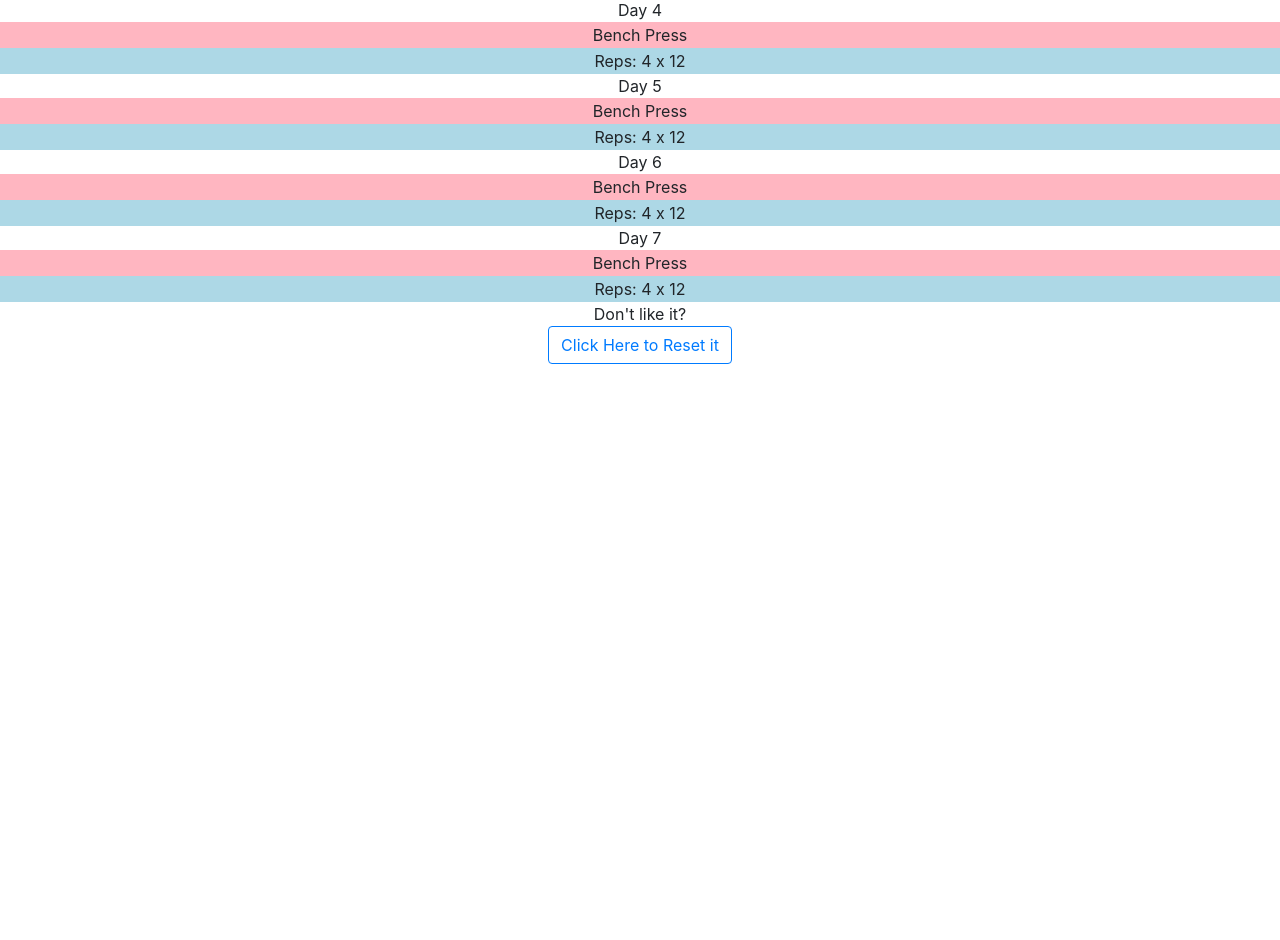
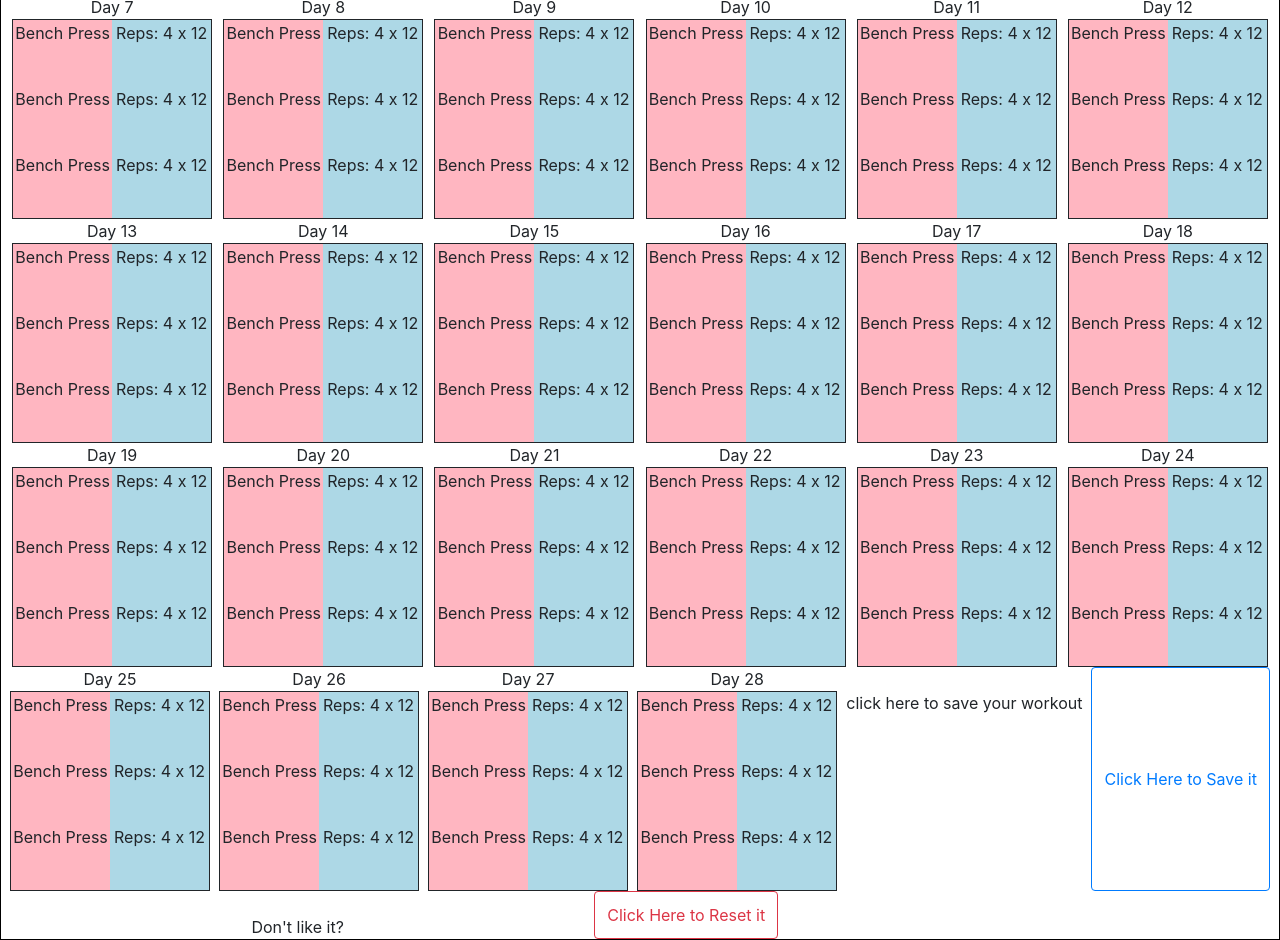
Before and after one commit to petermijkje/workout_app, a React (Create React App) app in the folder workout_app/: page / in a window 1280 px wide. Shown: the part 480-1420 px from the top of the page. Before the commit the page ends 844 px from the top, so only its background shows below. Built offline with nearby package versions, Linux system fonts and the light colour scheme.

Commit message:
added more

```diff
--- a/workout_app/src/Components/Plan/TwelveWeeks.js
+++ b/workout_app/src/Components/Plan/TwelveWeeks.js
@@ -16,12 +16,51 @@ class TwelveWeeks extends Component {
 //will need to receive the type of plan "bulk", "power", "weight loss" to render amount of reps
 
     createPlan = () => {
-      const days = ["Day 1","Day 2","Day 3","Day 4","Day 5","Day 6","Day 7"]
-      const listDays = days.map((days) =>
-        <div>
-          {days}
-          <Day />
-          <Reps />
+      // const days = ["Day 1","Day 2","Day 3","Day 4","Day 5","Day 6","Day 7"]
+      const days = [
+        {id: 1, day: "Day 1"},
+        {id: 2, day: "Day 2"},
+        {id: 3, day: "Day 3"},
+        {id: 4, day: "Day 4"},
+        {id: 5, day: "Day 5"},
+        {id: 6, day: "Day 6"},
+        {id: 7, day: "Day 7"},
+        {id: 8, day: "Day 8"},
+        {id: 9, day: "Day 9"},
+        {id: 10, day: "Day 10"},
+        {id: 11, day: "Day 11"},
+        {id: 12, day: "Day 12"},
+        {id: 13, day: "Day 13"},
+        {id: 14, day: "Day 14"},
+        {id: 15, day: "Day 15"},
+        {id: 16, day: "Day 16"},
+        {id: 17, day: "Day 17"},
+        {id: 18, day: "Day 18"},
+        {id: 19, day: "Day 19"},
+        {id: 20, day: "Day 20"},
+        {id: 21, day: "Day 21"},
+        {id: 22, day: "Day 22"},
+        {id: 23, day: "Day 23"},
+        {id: 24, day: "Day 24"},
+        {id: 25, day: "Day 25"},
+        {id: 26, day: "Day 26"},
+        {id: 27, day: "Day 27"},
+        {id: 28, day: "Day 28"},
+      ]
+
+      const listDays = Object.keys(days).map((day) =>
+        <div
+          key={days[day].id}
+        >
+        {days[day].day}
+        <div className="calendar__day__div">
+        <Day />
+        <Reps />
+        <Day />
+        <Reps />
+        <Day />
+        <Reps />
+        </div>
         </div>
       )
       return listDays
@@ -29,9 +68,10 @@ class TwelveWeeks extends Component {
 
     render() {
       return (
-      <div>
-        {this.createPlan()}
-          Don't like it? <br /><Button outline color="primary"> Click Here to Reset it</Button>
+      <div className="twelve__Week__Div__Container">
+        {this.createPlan()}<br />
+          click here to save your workout <Button outline color="primary"> Click Here to Save it</Button><br />
+          Don't like it? <Button outline color="danger"> Click Here to Reset it</Button><br />
       </div>
     );
   }
--- a/workout_app/src/Components/Plan/twelveweeks.css
+++ b/workout_app/src/Components/Plan/twelveweeks.css
@@ -3,6 +3,7 @@
     border-color: lightpink;
     border-width: 1px;
     background: lightpink;
+    width: 50%;
 }
 
 .rep__div {
@@ -10,10 +11,24 @@
     border-color: lightblue;
     border-width: 1px;
     background: lightblue;
+    width: 50%;
 }
 
-.twelve__Week__Div {
+.twelve__Week__Div__Container {
     border-style: solid;
     border-color: black;
     border-width: 1px;
+    display: flex;
+    flex-wrap: wrap;
+    width: 100%;
+    justify-content: space-evenly;
 }
+
+.calendar__day__div{
+    height: 200px;
+    width: 200px;
+    border-style: solid;
+    border-width: 1px;
+    display: flex;
+    flex-wrap: wrap;
+}
```
